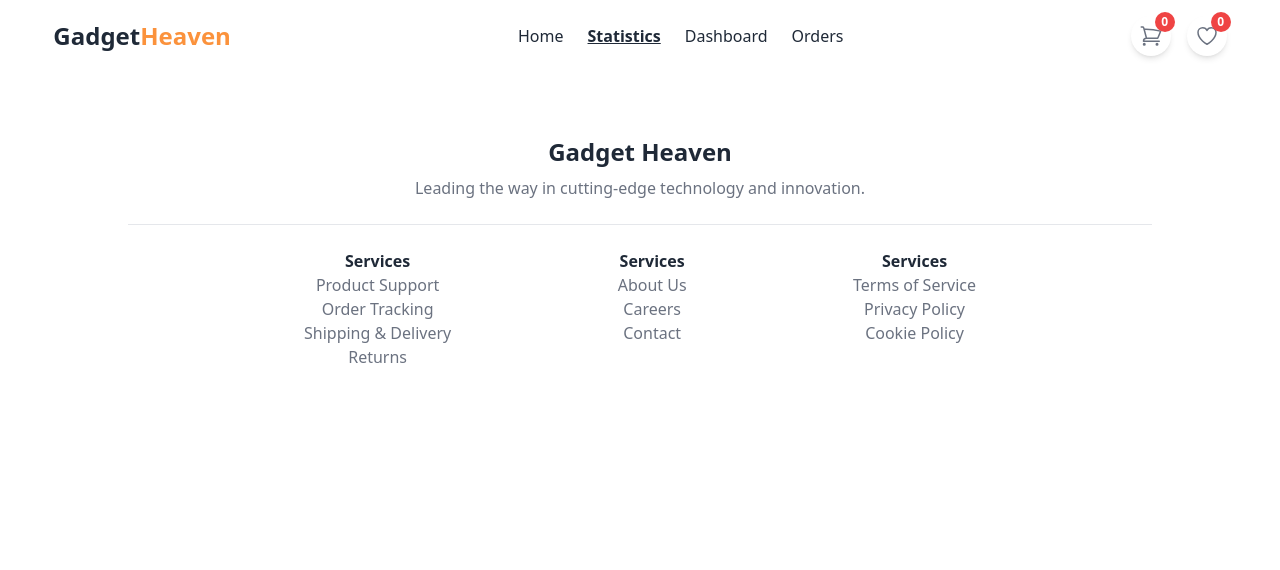
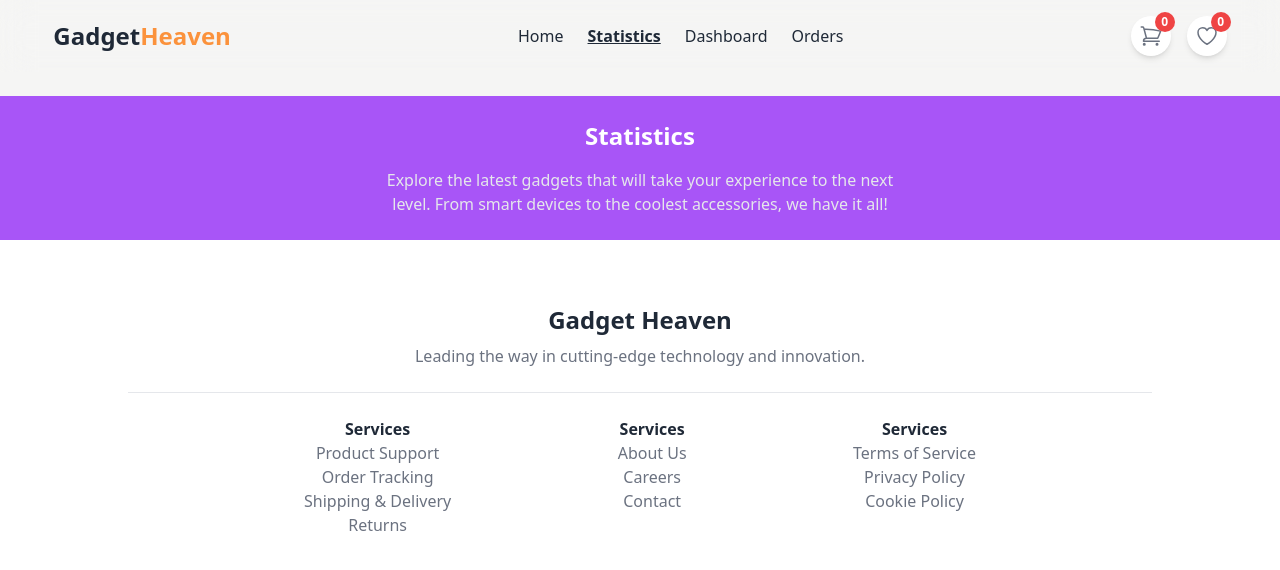
Before and after one commit to Fahim047/ph-a8-gadget-heaven, a React (Vite) app: page /statistics in a window 1280 px wide. Shown: the top 570 px of the page. Built offline with nearby package versions, Linux system fonts and the light colour scheme.

Commit message:
📝 Updated Readme

```diff
--- a/src/pages/Statistics.jsx
+++ b/src/pages/Statistics.jsx
@@ -1,11 +1,24 @@
-import React from 'react';
 import Footer from '../components/Footer';
 import Navbar from '../components/Navbar';
 
 const Statistics = () => {
 	return (
-		<div>
+		<div className="bg-stone-100">
 			<Navbar />
+			<section className="mt-6">
+				<div className="bg-purple-500 py-6">
+					<div className="w-11/12 mx-auto">
+						<h2 className="font-bold text-2xl text-center text-white mb-4">
+							Statistics
+						</h2>
+						<p className="text-gray-200 text-center text-balance max-w-4xl mx-auto">
+							Explore the latest gadgets that will take your experience to the
+							next level. From smart devices to the coolest accessories, we have
+							it all!
+						</p>
+					</div>
+				</div>
+			</section>
 			<Footer />
 		</div>
 	);
```
Also changed, not shown: 2 other files (tests, documents, lock files or other folders).
